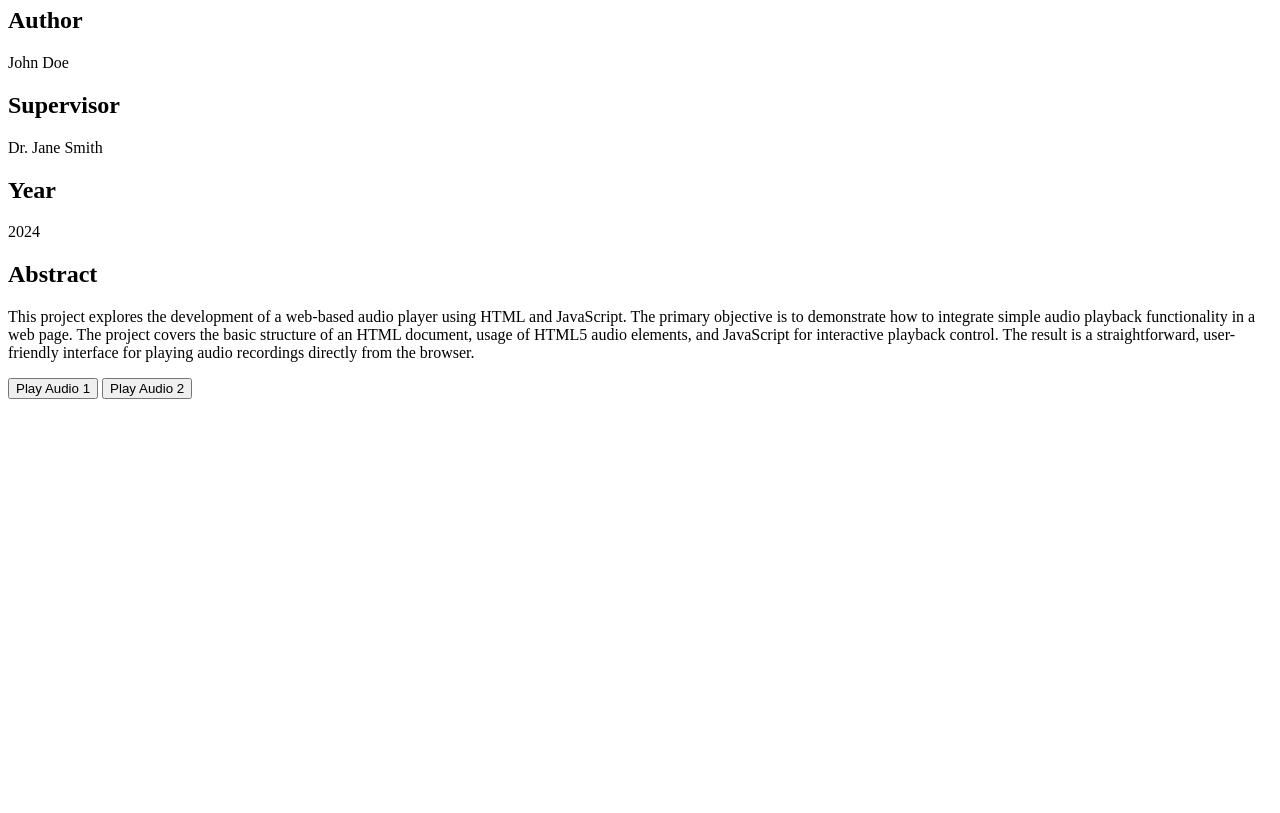
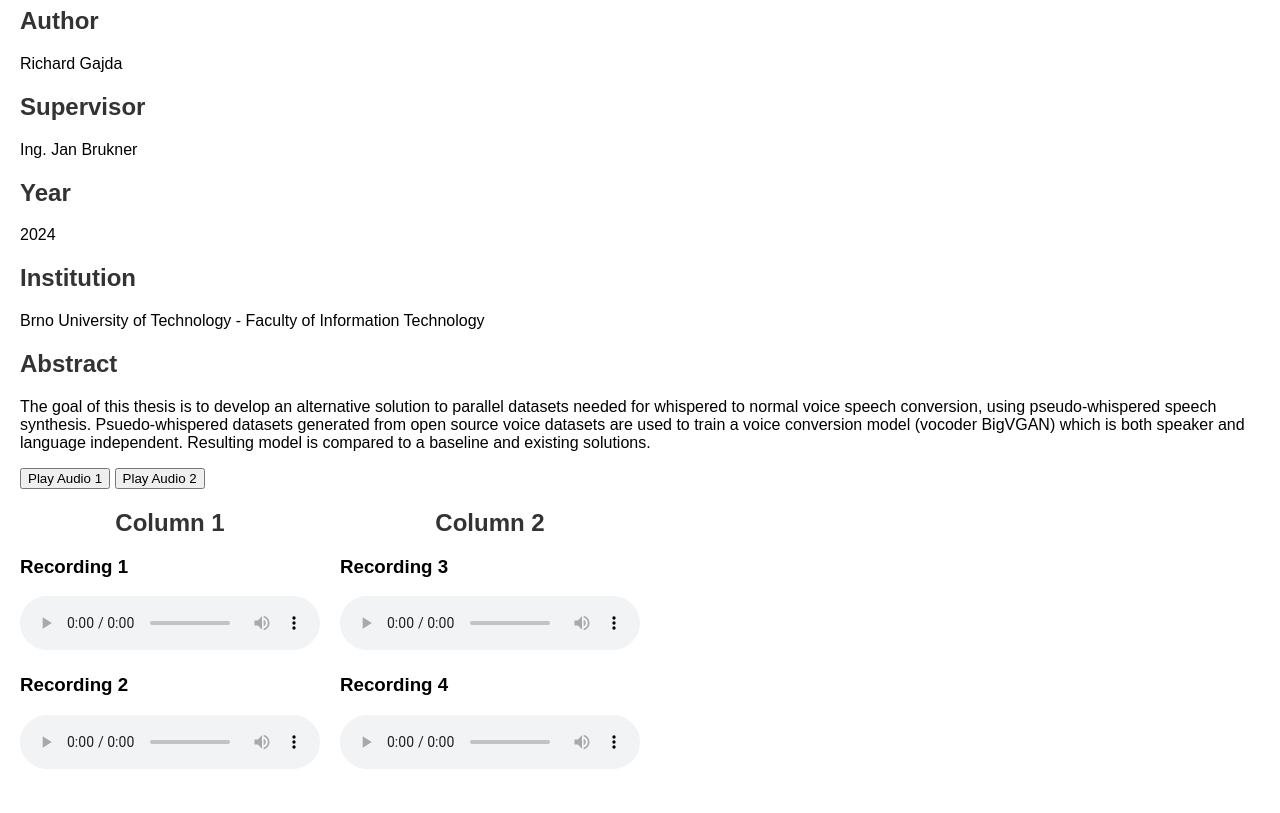
Before and after one commit to RichardGajda/dp_demo, a plain HTML site: page index.html in a window 1280 px wide. Shown: the part 73-886 px from the top of the page. Before the commit the page ends 800 px from the top, so only its background shows below. Drawn offline with Linux system fonts and the light colour scheme.

Commit message:
structure

```diff
--- a/index.html
+++ b/index.html
@@ -4,29 +4,96 @@
     <meta charset="UTF-8">
     <meta name="viewport" content="width=device-width, initial-scale=1.0">
     <title>Whispered to Normal Speech Conversion</title>
+    <style>
+        body {
+            font-family: Arial, sans-serif;
+            margin: 20px;
+        }
+        h1, h2 {
+            color: #333;
+        }
+        .container {
+            display: flex;
+            flex-wrap: wrap;
+            gap: 20px;
+        }
+        .column {
+            flex: 1;
+            min-width: 200px;
+            max-width: 300px;
+        }
+        .column h2 {
+            text-align: center;
+            font-size: 1.5em;
+            margin-bottom: 10px;
+        }
+        .audio-container {
+            margin-bottom: 20px;
+        }
+        audio {
+            width: 100%;
+        }
+    </style>
 </head>
 <body>
     <h1>Whispered to Normal Speech Conversion</h1>
     <h2>Author</h2>
-    <p>John Doe</p>
+    <p>Richard Gajda</p>
 
     <h2>Supervisor</h2>
-    <p>Dr. Jane Smith</p>
+    <p>Ing. Jan Brukner</p>
 
     <h2>Year</h2>
     <p>2024</p>
 
+    <h2>Institution</h2>
+    <p>Brno University of Technology - Faculty of Information Technology</p>
+
     <h2>Abstract</h2>
-    <p>This project explores the development of a web-based audio player using HTML and JavaScript.
-        The primary objective is to demonstrate how to integrate simple audio playback functionality in a web page.
-        The project covers the basic structure of an HTML document, usage of HTML5 audio elements, and JavaScript for interactive playback control.
-        The result is a straightforward, user-friendly interface for playing audio recordings directly from the browser.</p>
+    <p>The goal of this thesis is to develop an alternative solution to parallel datasets needed
+        for whispered to normal voice speech conversion, using pseudo-whispered speech synthesis.
+        Psuedo-whispered datasets generated from open source voice datasets are used to train a
+        voice conversion model (vocoder BigVGAN) which is both speaker and language independent.
+        Resulting model is compared to a baseline and existing solutions.</p>
     <button onclick="playAudio('audio1')">Play Audio 1</button>
     <button onclick="playAudio('audio2')">Play Audio 2</button>
 
-    <audio id="audio1" src="male_3_sr_141_n_sr.wav"></audio>
-    <audio id="audio2" src="male_3_sr_141_w_sr.wav"></audio>
-
+    <div class="container">
+        <div class="column">
+            <h2>Column 1</h2>
+            <div class="audio-container">
+                <h3>Recording 1</h3>
+                <audio controls>
+                    <source src="audio1.mp3" type="audio/mpeg">
+                    Your browser does not support the audio element.
+                </audio>
+            </div>
+            <div class="audio-container">
+                <h3>Recording 2</h3>
+                <audio controls>
+                    <source src="audio2.mp3" type="audio/mpeg">
+                    Your browser does not support the audio element.
+                </audio>
+            </div>
+        </div>
+        <div class="column">
+            <h2>Column 2</h2>
+            <div class="audio-container">
+                <h3>Recording 3</h3>
+                <audio controls>
+                    <source src="audio3.mp3" type="audio/mpeg">
+                    Your browser does not support the audio element.
+                </audio>
+            </div>
+            <div class="audio-container">
+                <h3>Recording 4</h3>
+                <audio controls>
+                    <source src="audio4.mp3" type="audio/mpeg">
+                    Your browser does not support the audio element.
+                </audio>
+            </div>
+        </div>
+    </div>
     <script>
         function playAudio(id) {
             var audio = document.getElementById(id);
```
